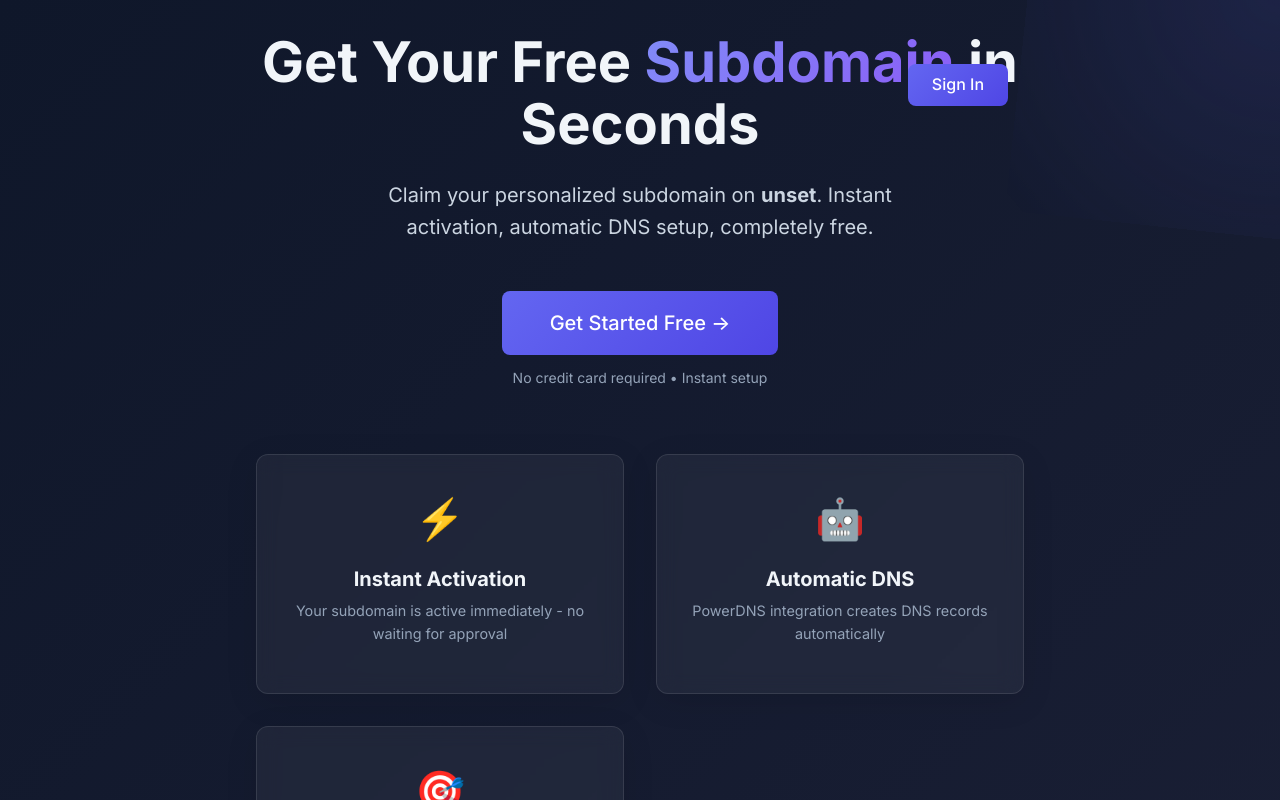
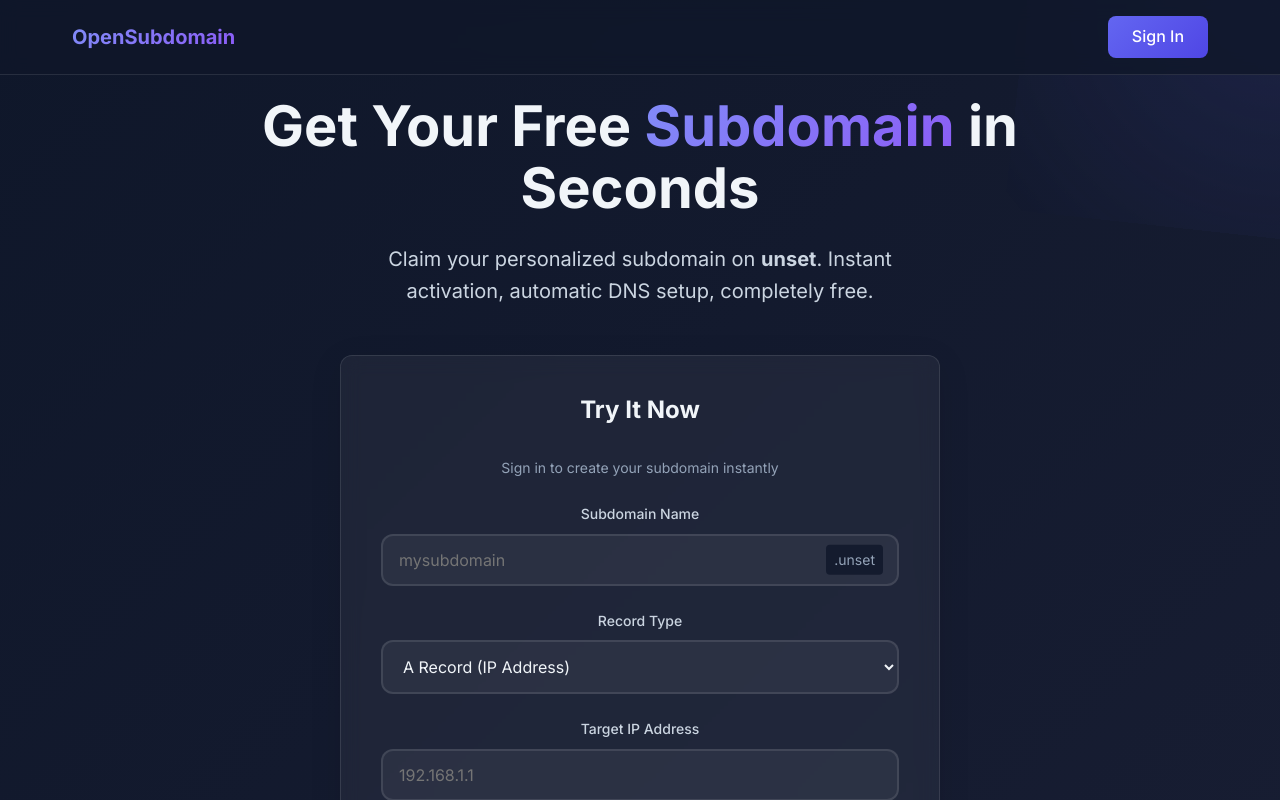
Before and after one commit to me-sharif-hasan/namesurfer, a Next.js app: page / in a window 1280 px wide. Shown: the top 800 px of the page. Built offline with nearby package versions, Linux system fonts and the light colour scheme; no server answers.

Commit message:
chore: delete .env.local file containing environment variables

```diff
--- a/components/SubdomainForm.js
+++ b/components/SubdomainForm.js
@@ -1,4 +1,4 @@
-// components/SubdomainForm.js - Subdomain request form component (requires auth)
+// components/SubdomainForm.js - Subdomain request form component (with sessionStorage support)
 import { useState, useEffect } from 'react';
 import { useRouter } from 'next/router';
 import { auth } from '../lib/firebase';
@@ -18,14 +18,34 @@ export default function SubdomainForm() {
   const [success, setSuccess] = useState(false);
   const [loading, setLoading] = useState(false);
   const [authToken, setAuthToken] = useState(null);
+  const [user, setUser] = useState(null);
 
   const parentDomain = process.env.NEXT_PUBLIC_PARENT_DOMAIN || 'example.com';
 
   useEffect(() => {
     const unsubscribe = auth.onAuthStateChanged(async (user) => {
       if (user) {
+        setUser(user);
         const token = await user.getIdToken();
         setAuthToken(token);
+
+        // Check if there's pending subdomain data from sessionStorage
+        const pendingData = sessionStorage.getItem('pendingSubdomain');
+        if (pendingData) {
+          try {
+            const data = JSON.parse(pendingData);
+            setFormData(data);
+            sessionStorage.removeItem('pendingSubdomain');
+            // Auto-submit after a brief moment
+            setTimeout(() => {
+              document.getElementById('subdomain-form')?.requestSubmit();
+            }, 500);
+          } catch (err) {
+            console.error('Failed to parse pending subdomain data:', err);
+          }
+        }
+      } else {
+        setUser(null);
       }
     });
 
@@ -34,6 +54,8 @@ export default function SubdomainForm() {
 
   // Debounced availability check
   useEffect(() => {
+    console.log('Availability check triggered. Subdomain:', formData.subdomainName, 'Length:', formData.subdomainName.length);
+
     if (!formData.subdomainName || formData.subdomainName.length < 3) {
       setAvailability(null);
       return;
@@ -41,9 +63,18 @@ export default function SubdomainForm() {
 
     const timer = setTimeout(async () => {
       setChecking(true);
+      console.log('Checking availability for:', formData.subdomainName);
+
       try {
-        const res = await fetch(`/api/subdomains/check?name=${encodeURIComponent(formData.subdomainName)}`);
+        const url = `/api/subdomains/check?name=${encodeURIComponent(formData.subdomainName)}`;
+        console.log('Fetching:', url);
+
+        const res = await fetch(url);
+        console.log('Response status:', res.status);
+
         const data = await res.json();
+        console.log('Response data:', data);
+
         setAvailability(data);
       } catch (err) {
         console.error('Availability check failed:', err);
@@ -58,7 +89,9 @@ export default function SubdomainForm() {
   const handleSubmit = async (e) => {
     e.preventDefault();
 
-    if (!authToken) {
+    // If not logged in, save to sessionStorage and redirect
+    if (!user) {
+      sessionStorage.setItem('pendingSubdomain', JSON.stringify(formData));
       router.push('/login');
       return;
     }
@@ -105,12 +138,14 @@ export default function SubdomainForm() {
 
   return (
     <div className={`${styles.formCard} glass`}>
-      <h2 className={styles.formTitle}>Create Your Subdomain</h2>
+      <h2 className={styles.formTitle}>
+        {user ? 'Create Your Subdomain' : 'Try It Now'}
+      </h2>
       <p style={{ color: 'var(--text-muted)', textAlign: 'center', marginBottom: '1.5rem', fontSize: '0.875rem' }}>
-        Your subdomain will be activated instantly!
+        {user ? 'Your subdomain will be activated instantly!' : 'Sign in to create your subdomain instantly'}
       </p>
 
-      <form onSubmit={handleSubmit}>
+      <form id="subdomain-form" onSubmit={handleSubmit}>
         <div className={styles.inputGroup}>
           <label className="form-label">Subdomain Name</label>
           <div className={styles.inputWrapper}>
@@ -127,6 +162,11 @@ export default function SubdomainForm() {
             />
             <span className={styles.inputPrefix}>.{parentDomain}</span>
           </div>
+          {formData.subdomainName && formData.subdomainName.length < 3 && (
+            <div className={styles.availabilityMessage} style={{ color: 'var(--text-muted)' }}>
+              ℹ️ Minimum 3 characters required
+            </div>
+          )}
           {checking && (
             <div className={`${styles.availabilityMessage} ${styles.availabilityAvailable}`}>
               Checking...
@@ -176,10 +216,10 @@ export default function SubdomainForm() {
         <button
           type="submit"
           className={styles.submitButton}
-          disabled={loading || !availability?.available}
+          disabled={loading || (user && !availability?.available)}
         >
           {loading && <div className="spinner"></div>}
-          {loading ? 'Creating...' : 'Create Subdomain'}
+          {loading ? 'Creating...' : user ? 'Create Subdomain' : 'Sign In to Create →'}
         </button>
 
         {success && (
--- a/pages/api/subdomains/check.js
+++ b/pages/api/subdomains/check.js
@@ -1,9 +1,13 @@
-// pages/api/subdomains/check.js - Check subdomain availability
+// pages/api/subdomains/check.js - Check subdomain availability (PUBLIC)
 import { adminDb } from '../../../lib/firebase-admin';
 import { validateSubdomainName } from '../../../lib/validation';
+import { logAPI } from '../../../lib/logger';
 
 export default async function handler(req, res) {
+  const startTime = Date.now();
+
   if (req.method !== 'GET') {
+    logAPI(req.method, '/api/subdomains/check', 405, Date.now() - startTime);
     return res.status(405).json({ error: 'Method not allowed' });
   }
 
@@ -11,12 +15,14 @@ export default async function handler(req, res) {
     const { name } = req.query;
 
     if (!name) {
+      logAPI(req.method, '/api/subdomains/check', 400, Date.now() - startTime);
       return res.status(400).json({ error: 'Subdomain name is required' });
     }
 
     // Validate format
     const validation = validateSubdomainName(name);
     if (!validation.valid) {
+      logAPI(req.method, '/api/subdomains/check', 200, Date.now() - startTime);
       return res.status(200).json({
         available: false,
         reason: validation.error
@@ -29,13 +35,18 @@ export default async function handler(req, res) {
       .limit(1)
       .get();
 
+    const available = snapshot.empty;
+
+    logAPI(req.method, '/api/subdomains/check', 200, Date.now() - startTime);
+
     return res.status(200).json({
-      available: snapshot.empty,
-      reason: snapshot.empty ? null : 'This subdomain is already taken'
+      available,
+      reason: available ? null : 'This subdomain is already taken'
     });
 
   } catch (error) {
     console.error('Error checking availability:', error);
+    logAPI(req.method, '/api/subdomains/check', 500, Date.now() - startTime);
     return res.status(500).json({ error: 'Failed to check availability' });
   }
 }
--- a/pages/index.js
+++ b/pages/index.js
@@ -31,10 +31,15 @@ export default function Home() {
       <main className={styles.hero}>
         <div className={styles.heroBackground}></div>
 
-        <div className="container">
-          <div className={styles.heroContent}>
-            {/* Navigation */}
-            <div style={{ position: 'absolute', top: '2rem', right: '2rem', display: 'flex', gap: '1rem' }}>
+        {/* Fixed Navigation */}
+        <nav className={styles.navbar}>
+          <div className={styles.navContainer}>
+            <div className={styles.navBrand}>
+              <span className="gradient-text" style={{ fontSize: '1.25rem', fontWeight: '700' }}>
+                OpenSubdomain
+              </span>
+            </div>
+            <div className={styles.navLinks}>
               {user ? (
                 <>
                   <a href="/dashboard" className="btn btn-secondary">
@@ -56,7 +61,11 @@ export default function Home() {
                 </a>
               )}
             </div>
+          </div>
+        </nav>
 
+        <div className="container">
+          <div className={styles.heroContent}>
             <h1 className={styles.heroTitle}>
               Get Your Free <span className="gradient-text">Subdomain</span> in Seconds
             </h1>
@@ -65,32 +74,10 @@ export default function Home() {
               Instant activation, automatic DNS setup, completely free.
             </p>
 
-            {/* Strong CTA */}
-            {!user && (
-              <div style={{ marginBottom: '2rem' }}>
-                <a
-                  href="/login"
-                  className="btn btn-primary"
-                  style={{
-                    fontSize: '1.25rem',
-                    padding: '1rem 3rem',
-                    display: 'inline-block'
-                  }}
-                >
-                  Get Started Free →
-                </a>
-                <p style={{ marginTop: '0.75rem', color: 'var(--text-muted)', fontSize: '0.875rem' }}>
-                  No credit card required • Instant setup
-                </p>
-              </div>
-            )}
-
-            {/* Subdomain Request Form (for logged-in users) */}
-            {user && (
-              <div id="request-form">
-                <SubdomainForm />
-              </div>
-            )}
+            {/* Always show form - will handle auth internally */}
+            <div id="request-form">
+              <SubdomainForm />
+            </div>
 
             {/* Features */}
             <div className={styles.features}>
--- a/styles/Home.module.css
+++ b/styles/Home.module.css
@@ -5,7 +5,7 @@
   display: flex;
   align-items: center;
   justify-content: center;
-  padding: 2rem 0;
+  padding: 6rem 2rem 2rem; /* Added top padding for navbar */
   position: relative;
   overflow: hidden;
 }
@@ -122,15 +122,19 @@
 
 .inputPrefix {
   position: absolute;
-  left: 1rem;
+  right: 1rem;
   top: 50%;
   transform: translateY(-50%);
   color: var(--text-muted);
   pointer-events: none;
+  font-size: 0.875rem;
+  background: rgba(15, 23, 42, 0.8);
+  padding: 0.25rem 0.5rem;
+  border-radius: 0.25rem;
 }
 
 .inputWithPrefix {
-  padding-left: 8rem;
+  padding-right: 200px; /* Space for the domain suffix */
 }
 
 .inputError {
@@ -245,6 +249,39 @@
   font-size: 0.9rem;
 }
 
+/* Navbar styles */
+.navbar {
+  position: fixed;
+  top: 0;
+  left: 0;
+  right: 0;
+  z-index: 1000;
+  background: rgba(15, 23, 42, 0.8);
+  backdrop-filter: blur(10px);
+  border-bottom: 1px solid rgba(255, 255, 255, 0.1);
+  padding: 1rem 0;
+}
+
+.navContainer {
+  max-width: 1200px;
+  margin: 0 auto;
+  padding: 0 2rem;
+  display: flex;
+  justify-content: space-between;
+  align-items: center;
+}
+
+.navBrand {
+  font-size: 1.25rem;
+  font-weight: 700;
+}
+
+.navLinks {
+  display: flex;
+  gap: 1rem;
+  align-items: center;
+}
+
 @media (max-width: 768px) {
   .heroTitle {
     font-size: 2.5rem;
@@ -261,4 +298,12 @@
   .features {
     grid-template-columns: 1fr;
   }
+
+  .navContainer {
+    padding: 0 1rem;
+  }
+
+  .navBrand {
+    font-size: 1rem;
+  }
 }
--- a/styles/globals.css
+++ b/styles/globals.css
@@ -140,6 +140,13 @@ input, textarea, select {
   align-items: center;
   gap: var(--spacing-sm);
   transition: all 0.2s ease;
+  cursor: pointer;
+  border: none;
+}
+
+.btn:disabled {
+  opacity: 0.5;
+  cursor: not-allowed;
 }
 
 .btn-primary {
@@ -147,9 +154,10 @@ input, textarea, select {
   color: white;
 }
 
-.btn-primary:hover {
+.btn-primary:hover:not(:disabled) {
   transform: translateY(-2px);
   box-shadow: 0 10px 20px rgba(99, 102, 241, 0.3);
+  background: linear-gradient(135deg, var(--primary-light), var(--primary));
 }
 
 .btn-secondary {
@@ -158,8 +166,10 @@ input, textarea, select {
   color: var(--text-primary);
 }
 
-.btn-secondary:hover {
-  background: rgba(255, 255, 255, 0.1);
+.btn-secondary:hover:not(:disabled) {
+  background: rgba(255, 255, 255, 0.15);
+  border-color: rgba(255, 255, 255, 0.2);
+  color: white;
 }
 
 .btn-success {
@@ -167,9 +177,19 @@ input, textarea, select {
   color: white;
 }
 
+.btn-success:hover:not(:disabled) {
+  background: #0ea673;
+  transform: translateY(-1px);
+}
+
 .btn-danger {
   background: var(--error);
   color: white;
+}
+
+.btn-danger:hover:not(:disabled) {
+  background: #dc2626;
+  transform: translateY(-1px);
 }
 
 /* Form styles */
```
Also changed, not shown: pages/api/subdomains/index.js (+18 -0 lines), pages/dashboard.js (+33 -6 lines), styles/Admin.module.css (+23 -6 lines), lib/powerdns-client.js, 1 other file (tests, documents, lock files or other folders).
